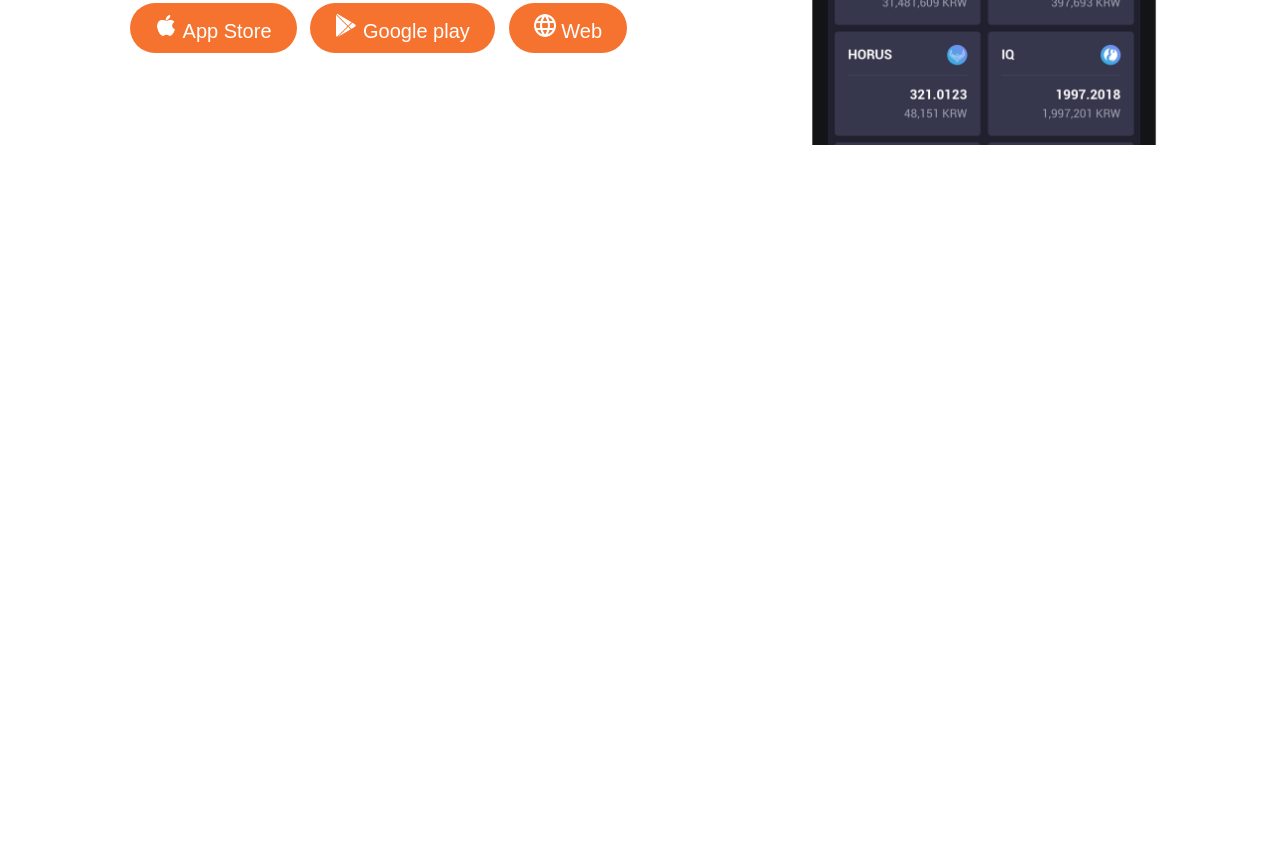
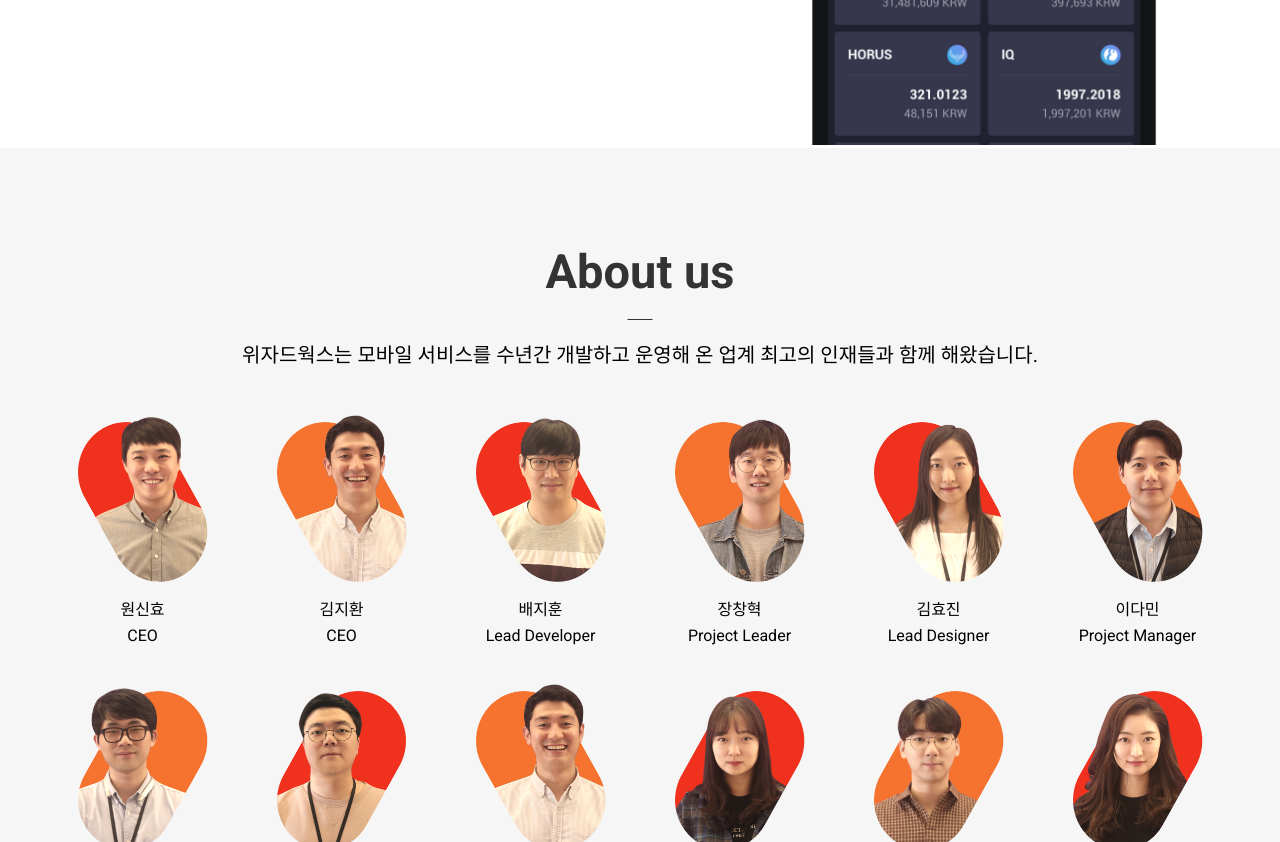
Before and after one commit to maru-dev4905/WizardWorks, a plain HTML site: page index.html in a window 1280 px wide. Shown: the part 1958-2800 px from the top of the page. Before the commit the page ends 2464 px from the top, so only its background shows below. Drawn offline with Linux system fonts and the light colour scheme.

Commit message:
m about people 추가

```diff
--- a/css/reset.css
+++ b/css/reset.css
@@ -51,7 +51,6 @@ a{
     color: #000;
 }
 .content{
-    position: relative;
     padding: 100px 0;
 }
 .content#service{
--- a/css/style.css
+++ b/css/style.css
@@ -236,9 +236,7 @@
     color: #f5732e;
 }
 .service-group{
-    position: relative;
     width: 100%;
-    height: 100vh;
 }
 .service-group .service-card.active{
     display: flex;
@@ -246,16 +244,12 @@
 .service-group .service-card{
     display: none;
     color: #333;
-    position: absolute;
-    left: 0;
-    top: 0;
 }
 .service-card .service-card-content{
     width: 50%;
     padding-right: 20px;
     display: flex;
     flex-direction: column;
-    justify-content: center;
     margin-left: 75px;
 }
 .service-card .service-card-content h4{
@@ -280,6 +274,9 @@
     margin-left: 45px;
     width: 350px;
 }
+.service-card:last-child .service-card-img img{
+    width: 450px;
+}
 .service-card .service-button-group button{
     background-color: #f5732e;
     border-radius: 50px;
@@ -293,3 +290,62 @@
 .service-card .service-button-group img{
     width: 22px;
 }
+
+/* about */
+#about{
+    width: 100vw;
+    height: auto;
+    background-color: #f6f6f6;
+}
+#about .about-container{
+    width: 100%;
+    max-width: 1170px;
+    margin: 0 auto;
+}
+.about-container h3{
+    font-size: 47px;
+    text-align: center;
+    color: #333;
+    font-weight: bold;
+    position: relative;
+    padding-bottom: 25px;
+}
+.about-container h3:after{
+    content: "";
+    width: 25px;
+    height: 1px;
+    background-color: #333;
+    display: block;
+    position: absolute;
+    bottom: 0;
+    left: 50%;
+    transform: translate(-50%);
+}
+.about-container > p{
+    padding-top: 25px;
+    font-size: 20px;
+    text-align: center;
+}
+.about-container .about__peopleBox{
+    padding: 50px 0;
+    display: flex;
+    flex-wrap: wrap;
+    justify-content: space-between;
+}
+.about__peopleBox .about__card{
+    width: 155px;
+    margin: 0 10px 40px;
+    display: flex;
+    flex-direction: column;
+    justify-content: center;
+    align-items: center;
+}
+.about__peopleBox .about__card img{
+    max-width: 130px;
+    margin-bottom: 20px;
+}
+.about__peopleBox .about__card p{
+    font-size: 16px;
+    font-weight: normal;
+    margin-top: 10px;
+}
--- a/index.html
+++ b/index.html
@@ -216,6 +216,74 @@
                 </div>
             </div>
         </section>
+        <section id="about" class="content">
+            <div class="about-container">
+                <h3>About us</h3>
+                <p>위자드웍스는 모바일 서비스를 수년간 개발하고 운영해 온 업계 최고의 인재들과 함께 해왔습니다.</p>
+                <ul class="about__peopleBox">
+                    <li class="about__card">
+                        <img src="./images/common/wzd-team-shinhyo.png" alt="원신효">
+                        <strong>원신효</strong>
+                        <p>CEO</p>
+                    </li>
+                    <li class="about__card">
+                        <img src="./images/common/wzd-team-jihwan.png" alt="원신효">
+                        <strong>김지환</strong>
+                        <p>CEO</p>
+                    </li>
+                    <li class="about__card">
+                        <img src="./images/common/wzd-team-jihoon.png" alt="원신효">
+                        <strong>배지훈</strong>
+                        <p>Lead Developer</p>
+                    </li>
+                    <li class="about__card">
+                        <img src="./images/common/wzd-team-changhyuck.png" alt="원신효">
+                        <strong>장창혁</strong>
+                        <p>Project Leader</p>
+                    </li>
+                    <li class="about__card">
+                        <img src="./images/common/wzd-team-hyojin.png" alt="원신효">
+                        <strong>김효진</strong>
+                        <p>Lead Designer</p>
+                    </li>
+                    <li class="about__card">
+                        <img src="./images/common/wzd-team-damin.png" alt="원신효">
+                        <strong>이다민</strong>
+                        <p>Project Manager</p>
+                    </li>
+                    <li class="about__card">
+                        <img src="./images/common/wzd-team-hyunchul.png" alt="원신효">
+                        <strong>배현철</strong>
+                        <p>Mobile Developer</p>
+                    </li>
+                    <li class="about__card">
+                        <img src="./images/common/wzd-team-sugyum.png" alt="원신효">
+                        <strong>김수겸</strong>
+                        <p>Mobile Developer</p>
+                    </li>
+                    <li class="about__card">
+                        <img src="./images/common/wzd-team-jihwan.png" alt="원신효">
+                        <strong>나지원</strong>
+                        <p>Mobile Developer</p>
+                    </li>
+                    <li class="about__card">
+                        <img src="./images/common/wzd-team-seul.png" alt="원신효">
+                        <strong>이슬</strong>
+                        <p>Mobile Developer</p>
+                    </li>
+                    <li class="about__card">
+                        <img src="./images/common/wzd-team-yire.png" alt="원신효">
+                        <strong>정이레</strong>
+                        <p>Mobile Developer</p>
+                    </li>
+                    <li class="about__card">
+                        <img src="./images/common/wzd-team-kyungryang.png" alt="원신효">
+                        <strong>김경량</strong>
+                        <p>Mobile Developer</p>
+                    </li>
+                </ul>
+            </div>
+        </section>
     </main>
     <script src="js/scroll.js"></script>
     <script src="js/service.js"></script>
```
